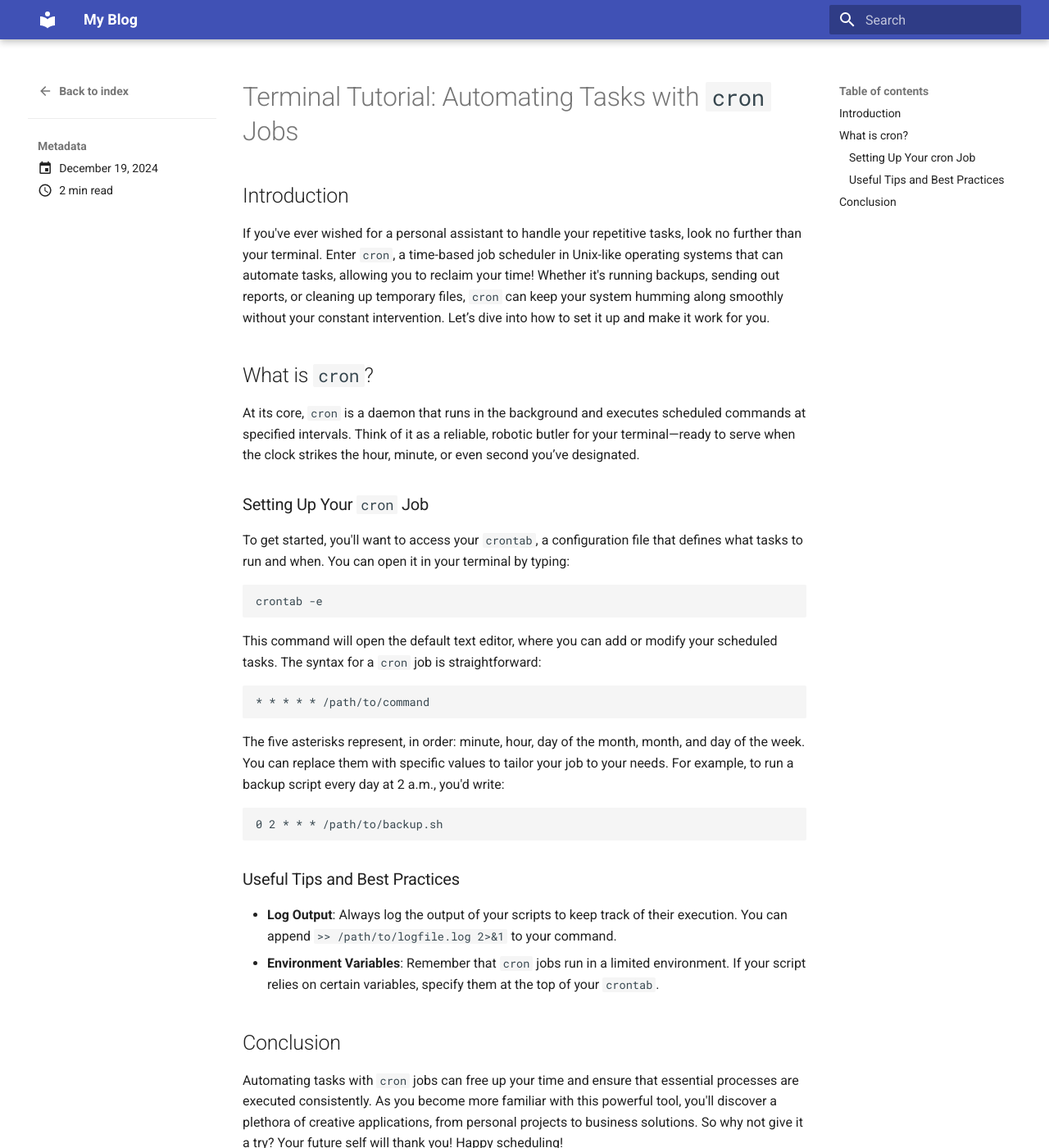
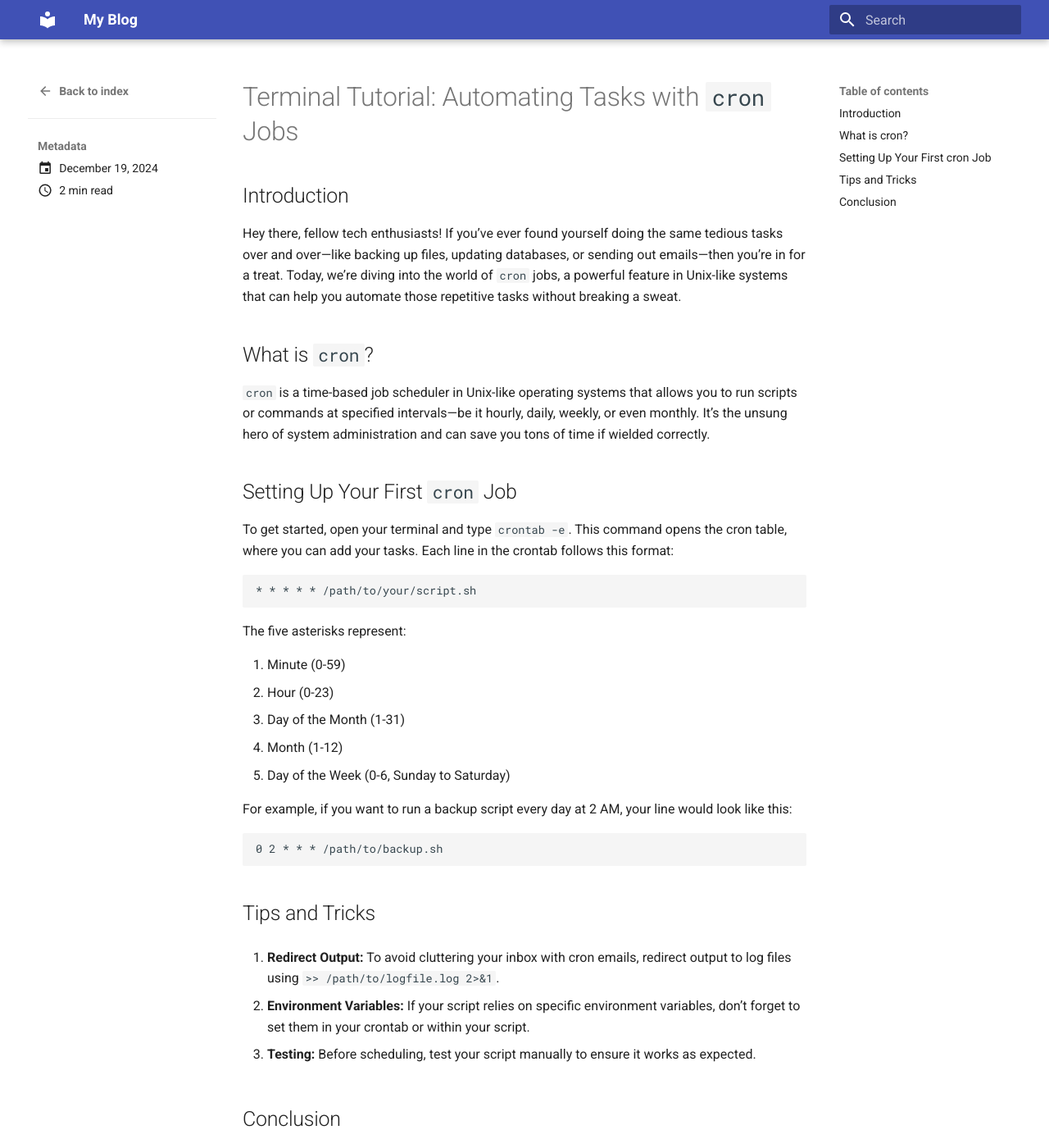
Before and after one commit to MateuszNowakowski2024/test_projekt, an MkDocs documentation site: the page built from docs/blog/posts/terminal-tutorial-automating-tasks-with-cron-jobs.md, in a window 1280 px wide and 1400 px high. Shown: the whole window at 82% size. Built offline with MkDocs 1.6.1 and Material for MkDocs 9.7.7, drawn with Linux system fonts in a browser that asks for light colours; some of the changed text lies outside the part shown.

Commit message:
Automated blog post - 2024-12-19

````diff
--- a/docs/blog/posts/terminal-tutorial-automating-tasks-with-cron-jobs.md
+++ b/docs/blog/posts/terminal-tutorial-automating-tasks-with-cron-jobs.md
@@ -7,38 +7,43 @@ title: 'Terminal Tutorial: Automating Tasks with `cron` Jobs'
 
 ## Introduction
 
-If you've ever wished for a personal assistant to handle your repetitive tasks, look no further than your terminal. Enter `cron`, a time-based job scheduler in Unix-like operating systems that can automate tasks, allowing you to reclaim your time! Whether it's running backups, sending out reports, or cleaning up temporary files, `cron` can keep your system humming along smoothly without your constant intervention. Let’s dive into how to set it up and make it work for you.
+Hey there, fellow tech enthusiasts! If you’ve ever found yourself doing the same tedious tasks over and over—like backing up files, updating databases, or sending out emails—then you’re in for a treat. Today, we’re diving into the world of `cron` jobs, a powerful feature in Unix-like systems that can help you automate those repetitive tasks without breaking a sweat.
 
 <!-- more -->
 ## What is `cron`?
 
-At its core, `cron` is a daemon that runs in the background and executes scheduled commands at specified intervals. Think of it as a reliable, robotic butler for your terminal—ready to serve when the clock strikes the hour, minute, or even second you’ve designated.
+`cron` is a time-based job scheduler in Unix-like operating systems that allows you to run scripts or commands at specified intervals—be it hourly, daily, weekly, or even monthly. It’s the unsung hero of system administration and can save you tons of time if wielded correctly.
 
-### Setting Up Your `cron` Job
+## Setting Up Your First `cron` Job
 
-To get started, you'll want to access your `crontab`, a configuration file that defines what tasks to run and when. You can open it in your terminal by typing:
+To get started, open your terminal and type `crontab -e`. This command opens the cron table, where you can add your tasks. Each line in the crontab follows this format:
 
-```bash
-crontab -e
+```
+* * * * * /path/to/your/script.sh
 ```
 
-This command will open the default text editor, where you can add or modify your scheduled tasks. The syntax for a `cron` job is straightforward:
+The five asterisks represent:
 
-```
-* * * * * /path/to/command
-```
+1. Minute (0-59)
+2. Hour (0-23)
+3. Day of the Month (1-31)
+4. Month (1-12)
+5. Day of the Week (0-6, Sunday to Saturday)
 
-The five asterisks represent, in order: minute, hour, day of the month, month, and day of the week. You can replace them with specific values to tailor your job to your needs. For example, to run a backup script every day at 2 a.m., you'd write:
+For example, if you want to run a backup script every day at 2 AM, your line would look like this:
 
 ```
 0 2 * * * /path/to/backup.sh
 ```
 
-### Useful Tips and Best Practices
+## Tips and Tricks
 
-- **Log Output**: Always log the output of your scripts to keep track of their execution. You can append `>> /path/to/logfile.log 2>&1` to your command.
-- **Environment Variables**: Remember that `cron` jobs run in a limited environment. If your script relies on certain variables, specify them at the top of your `crontab`.
+1. **Redirect Output:** To avoid cluttering your inbox with cron emails, redirect output to log files using `>> /path/to/logfile.log 2>&1`.
+
+2. **Environment Variables:** If your script relies on specific environment variables, don’t forget to set them in your crontab or within your script.
+
+3. **Testing:** Before scheduling, test your script manually to ensure it works as expected.
 
 ## Conclusion
 
-Automating tasks with `cron` jobs can free up your time and ensure that essential processes are executed consistently. As you become more familiar with this powerful tool, you'll discover a plethora of creative applications, from personal projects to business solutions. So why not give it a try? Your future self will thank you! Happy scheduling!
+Automating tasks with `cron` jobs can free up your time and keep your systems running smoothly. With a little initial setup, you’ll be able to harness the true power of your Unix-like OS. So why wait? Jump into your terminal and start scheduling those tasks today! You’ll be amazed at how much easier life can become with a bit of automation. Happy scripting!
````
